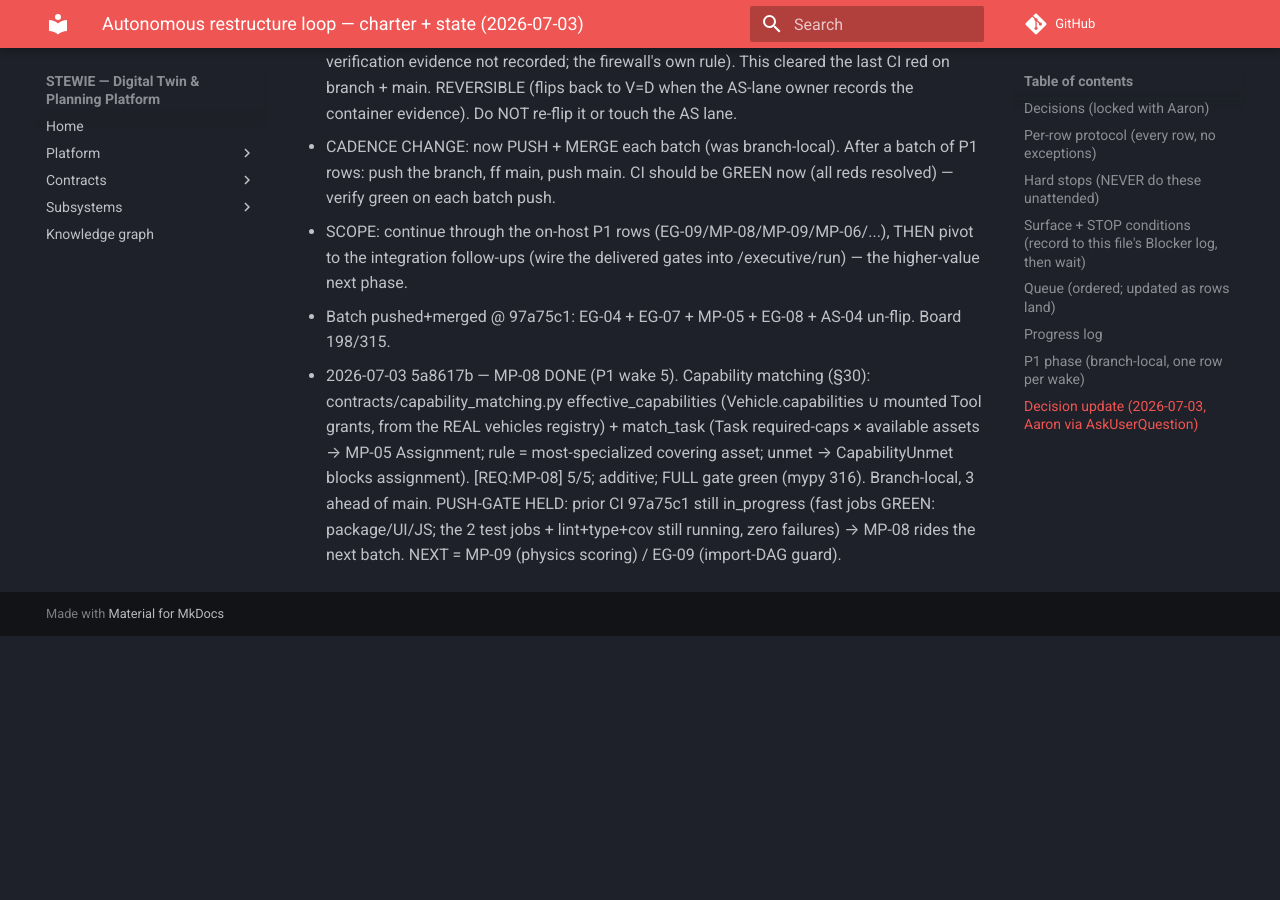
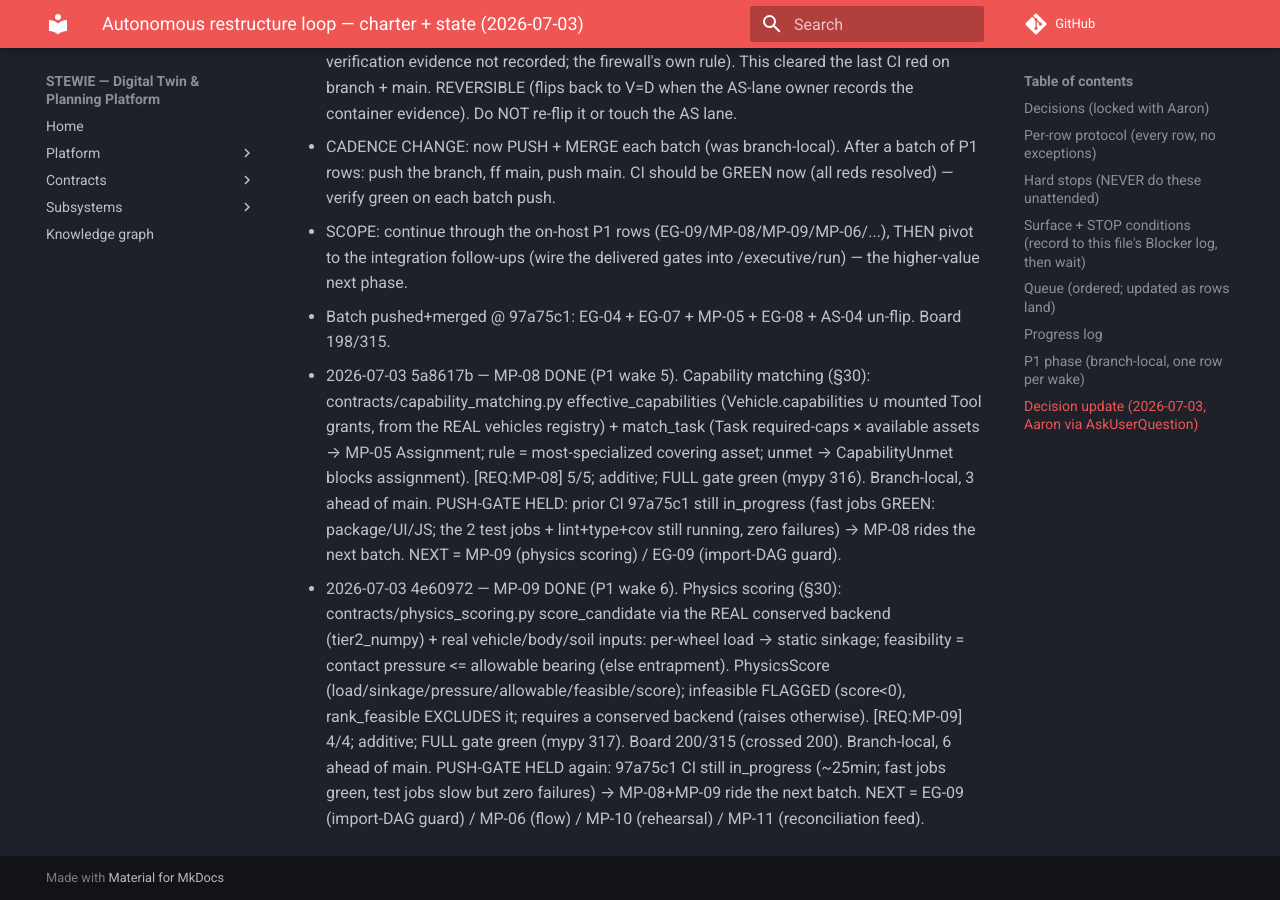
Before and after one commit to stewie-sw/stewie, an MkDocs documentation site: the page built from docs/autonomous_loop_charter_2026-07-03.md, in a window 1280 px wide and 900 px high, scrolled down 5932 px. Built offline with MkDocs 1.6.1 and Material for MkDocs 9.7.7, drawn with Linux system fonts in a browser that asks for light colours; comment, search, counter and statistics services are not loaded; before the commit the page ends 6568 px from its top, so only the background shows below that.

Commit message:
chore(loop): charter — MP-09 done (P1 wake 6), board 200, push-gate held

```diff
--- a/docs/autonomous_loop_charter_2026-07-03.md
+++ b/docs/autonomous_loop_charter_2026-07-03.md
@@ -188,3 +188,11 @@ and stop scheduling (wait for Aaron).
   3 ahead of main. PUSH-GATE HELD: prior CI 97a75c1 still in_progress (fast jobs GREEN: package/UI/JS; the 2 test
   jobs + lint+type+cov still running, zero failures) → MP-08 rides the next batch. NEXT = MP-09 (physics scoring)
   / EG-09 (import-DAG guard).
+- 2026-07-03 4e60972 — MP-09 DONE (P1 wake 6). Physics scoring (§30): contracts/physics_scoring.py
+  score_candidate via the REAL conserved backend (tier2_numpy) + real vehicle/body/soil inputs: per-wheel load
+  → static sinkage; feasibility = contact pressure <= allowable bearing (else entrapment). PhysicsScore
+  (load/sinkage/pressure/allowable/feasible/score); infeasible FLAGGED (score<0), rank_feasible EXCLUDES it;
+  requires a conserved backend (raises otherwise). [REQ:MP-09] 4/4; additive; FULL gate green (mypy 317).
+  Board 200/315 (crossed 200). Branch-local, 6 ahead of main. PUSH-GATE HELD again: 97a75c1 CI still
+  in_progress (~25min; fast jobs green, test jobs slow but zero failures) → MP-08+MP-09 ride the next batch.
+  NEXT = EG-09 (import-DAG guard) / MP-06 (flow) / MP-10 (rehearsal) / MP-11 (reconciliation feed).
```
